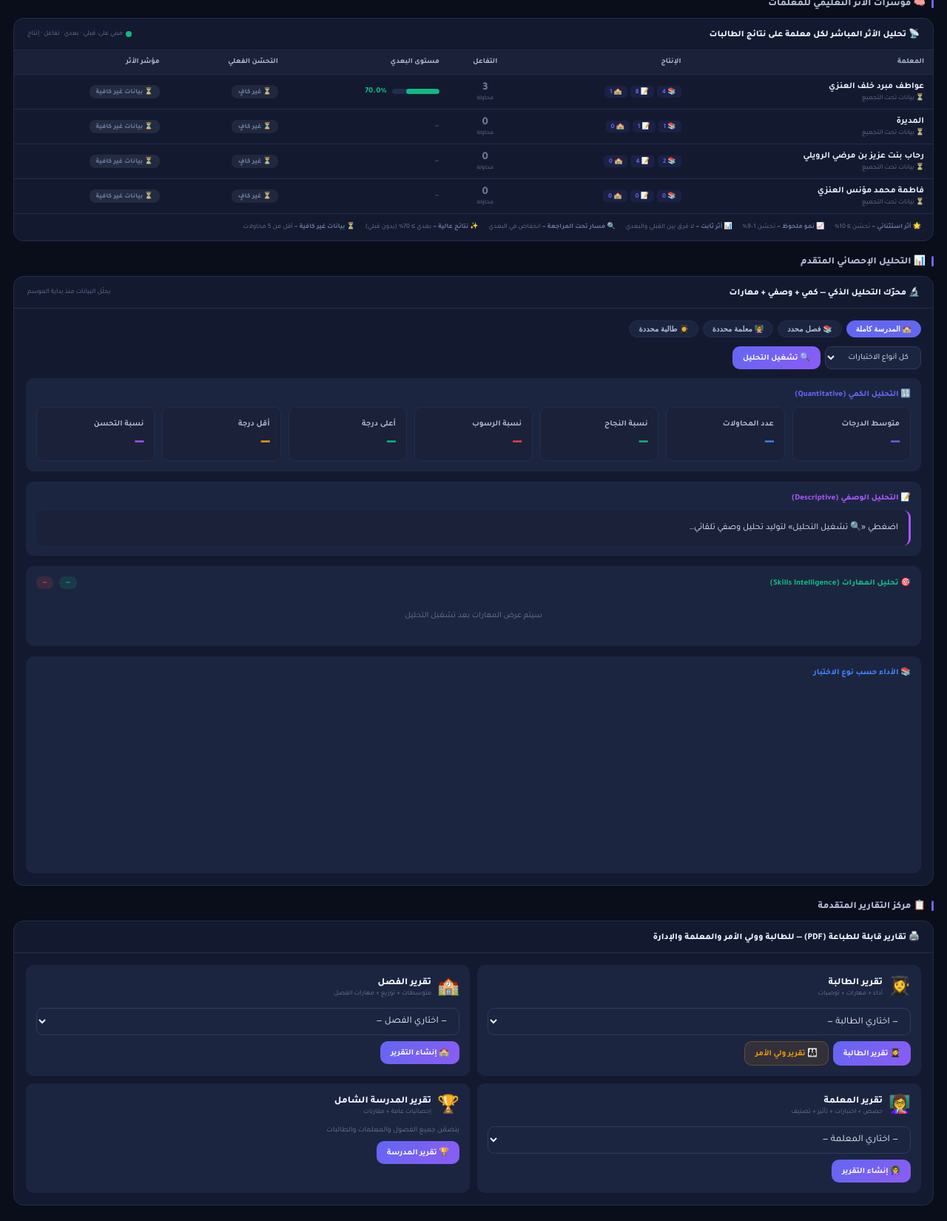
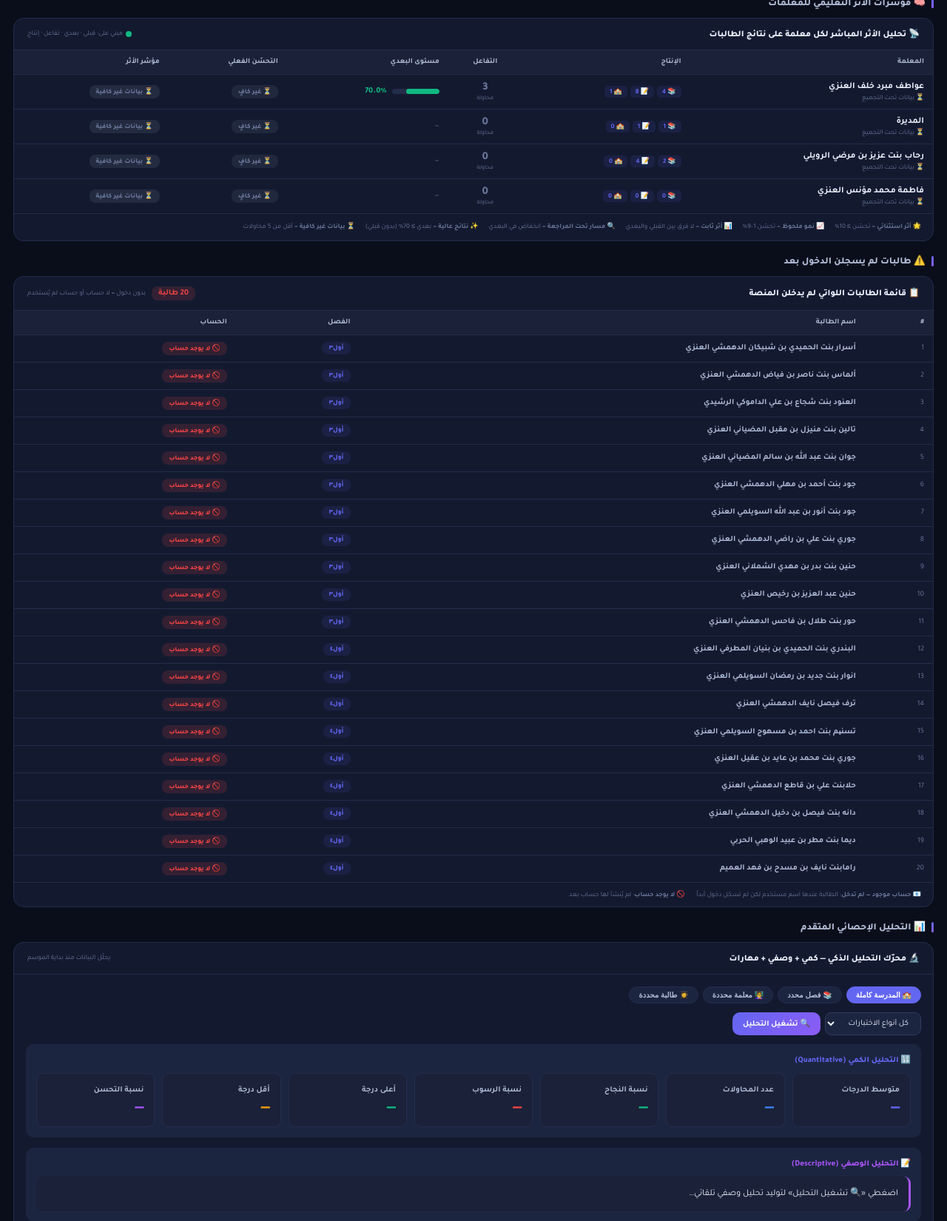
Before and after one commit to amnah1438/amaneducation, a Django app: page /admin-dashboard/ in a window 1280 px wide. Shown: the part 3186-4836 px from the top of the page at 74% size. Run offline with Django 5.2, Linux system fonts and the light colour scheme; a user stored in the database is signed in; data comes from the database, SQL or seed files in the repository; a map, chart or similar area stays blank; some libraries are stand-ins or nearby versions.

Commit message:
feat: إضافة قسم الطالبات اللواتي لم يسجلن الدخول + إصلاح فلتر تحليل المعلمة

```diff
--- a/core/views.py
+++ b/core/views.py
@@ -937,6 +937,23 @@ def admin_v2_dashboard(request):
         .select_related('created_by').prefetch_related('exams').order_by('-created_at')
     )
 
+    # الطالبات اللواتي لم يسجلن الدخول قط (لا حساب أو حساب بدون last_login)
+    from django.db.models import Q as _Q
+    never_logged = (
+        Student.objects
+        .select_related('classroom', 'user')
+        .filter(_Q(user__isnull=True) | _Q(user__last_login__isnull=True))
+        .order_by('classroom__name', 'full_name')
+    )
+    never_logged_data = [
+        {
+            'name': s.full_name,
+            'classroom': s.classroom.name if s.classroom else '—',
+            'has_account': s.user is not None,
+        }
+        for s in never_logged
+    ]
+
     # وضع العرض المدرسي
     display_mode = request.GET.get('display') == '1'
 
@@ -956,6 +973,7 @@ def admin_v2_dashboard(request):
         'comprehensive_skills': comprehensive_skills,
         'classrooms': ClassRoom.objects.all().order_by('name'),
         'display_mode': display_mode,
+        'never_logged': never_logged_data,
     })
 
 
--- a/templates/core/admin_v2.html
+++ b/templates/core/admin_v2.html
@@ -1041,6 +1041,52 @@ body.display-mode .card-t { font-size: 18px; }
     </div>
   </div>
 
+  <!-- ═══════════ Never Logged In ═══════════ -->
+  {% if never_logged %}
+  <div class="section-title">⚠️ طالبات لم يسجلن الدخول بعد</div>
+  <div class="card">
+    <div class="card-h" style="flex-wrap:wrap;gap:8px">
+      <span class="card-t">📋 قائمة الطالبات اللواتي لم يدخلن المنصة</span>
+      <div style="display:flex;align-items:center;gap:8px">
+        <span class="bd bd-r" style="font-size:11px;font-weight:700">{{ never_logged|length }} طالبة</span>
+        <span style="font-size:9px;color:var(--text3)">بدون دخول = لا حساب أو حساب لم يُستخدم</span>
+      </div>
+    </div>
+    <div class="card-b" style="padding:0">
+      <table class="tbl">
+        <thead><tr>
+          <th>#</th>
+          <th>اسم الطالبة</th>
+          <th>الفصل</th>
+          <th>الحساب</th>
+        </tr></thead>
+        <tbody>
+          {% for s in never_logged %}
+          <tr>
+            <td style="color:var(--text3);font-size:10px">{{ forloop.counter }}</td>
+            <td style="font-weight:700">{{ s.name }}</td>
+            <td>
+              <span class="bd" style="background:rgba(99,102,241,0.1);color:var(--accent);font-size:9px">{{ s.classroom }}</span>
+            </td>
+            <td>
+              {% if s.has_account %}
+                <span class="bd bd-o" style="font-size:9px">📧 حساب موجود — لم تدخل</span>
+              {% else %}
+                <span class="bd bd-r" style="font-size:9px">🚫 لا يوجد حساب</span>
+              {% endif %}
+            </td>
+          </tr>
+          {% endfor %}
+        </tbody>
+      </table>
+      <div style="padding:10px 16px;font-size:9px;color:var(--text3);border-top:1px solid var(--border);display:flex;gap:16px;flex-wrap:wrap">
+        <span>📧 <strong>حساب موجود — لم تدخل</strong>: الطالبة عندها اسم مستخدم لكن لم تسجّل دخول أبداً</span>
+        <span>🚫 <strong>لا يوجد حساب</strong>: لم يُنشأ لها حساب بعد</span>
+      </div>
+    </div>
+  </div>
+  {% endif %}
+
   <!-- ═══════════ Advanced Analytics ═══════════ -->
   <div class="section-title" id="analytics">📊 التحليل الإحصائي المتقدم</div>
   <div class="card non-display">
```
